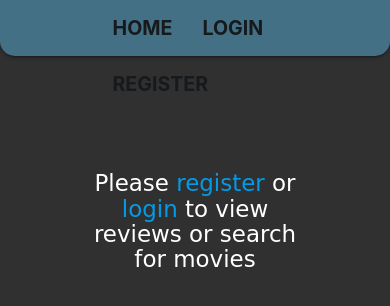
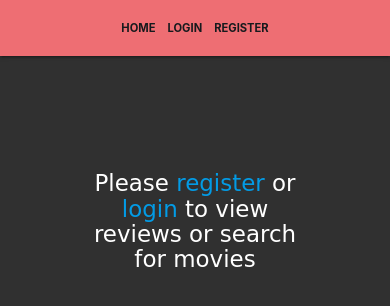
Before and after one commit to Tommyshub/flask-movie-project, a Flask app: page /movies in a window 390 px wide. Shown: the top 306 px of the page. Run offline with Flask 2, Linux system fonts and the light colour scheme; data that the repository does not hold is empty; some libraries are stand-ins or nearby versions; some web fonts are replaced.

Commit message:
add media queries for the navbar

```diff
--- a/static/css/style.css
+++ b/static/css/style.css
@@ -39,7 +39,7 @@ body {
 ###############
  */
 
-.navbar-wrapper {
+.nav-wrapper {
   background-color: #437085;
   border-bottom-left-radius: 15px;
   border-bottom-right-radius: 15px;
@@ -291,3 +291,30 @@ body {
     width: 24rem;
   }
 }
+
+/* On screens that are 624px or less */
+@media screen and (max-width: 624px) {
+  .nav-links {
+    font-size: 1rem;
+    padding-right: 8px;
+    padding-left: 8px;
+  }
+}
+
+/* On screens that are 414px or less */
+@media screen and (max-width: 414px) {
+  .nav-links {
+    font-size: 0.8rem;
+    padding-right: 6px;
+    padding-left: 6px;
+  }
+}
+
+/* On screens that are 326px or less */
+@media screen and (max-width: 326px) {
+  .nav-links {
+    font-size: 0.6rem;
+    padding-right: 4px;
+    padding-left: 4px;
+  }
+}
```
